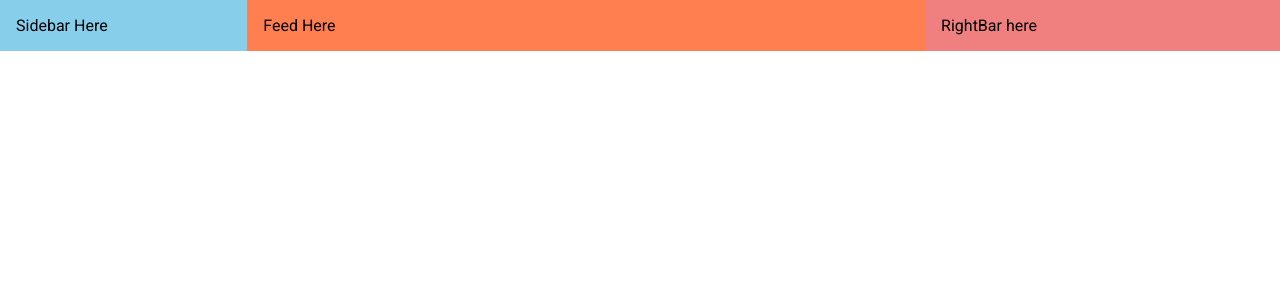
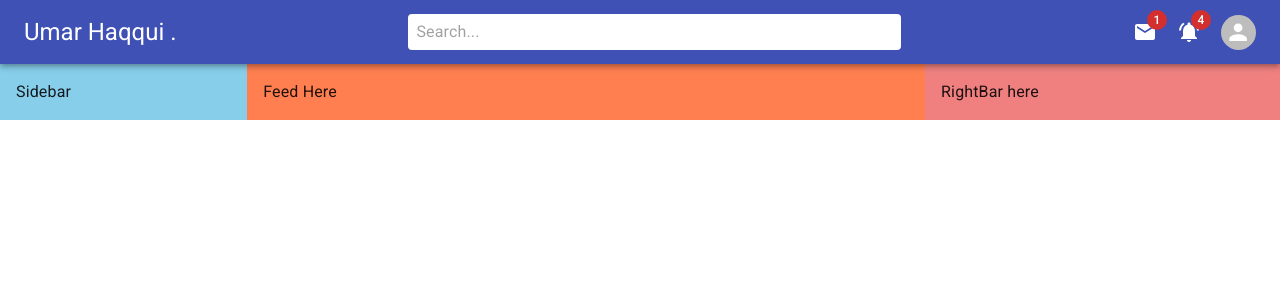
Before and after one commit to Umar-Haqqi/MUI-practice-with-project, a React (Vite) app: page / in a window 1280 px wide. Shown: the top 300 px of the page. Built offline with nearby package versions, Linux system fonts and the light colour scheme.

Commit message:
created a navbar with MUI

```diff
--- a/index.html
+++ b/index.html
@@ -14,6 +14,9 @@
       padding: 0;
       box-sizing: border-box;
     }
+    /* html{
+      font-size: 62.5%;
+    } */
   </style>
   <title>MUI - Facebook Clone</title>
 </head>
--- a/src/App.jsx
+++ b/src/App.jsx
@@ -1,4 +1,4 @@
-// import Navbar from "./components/Navbar"
+import Navbar from "./components/Navbar"
 import Sidebar from "./components/Sidebar"
 import Rightbar from "./components/Rightbar"
 import Feed from "./components/Feed"
@@ -8,7 +8,7 @@ function App() {
   return (
     <>
       <Box>
-        {/* <Navbar /> */}
+        <Navbar />
         <Stack direction="row" spacing={0} justifyContent="center">
           <Sidebar />
           <Feed />
--- a/src/components/Navbar.jsx
+++ b/src/components/Navbar.jsx
@@ -1,9 +1,52 @@
+import { Mail, NotificationsActive } from '@mui/icons-material'
+import { AppBar, Avatar, Badge, InputBase, Typography } from '@mui/material'
 import React from 'react'
+import { SearchBar, CustomToolBar, IconsContainer } from '../mui_components/NavbarStyles'
 
 const Navbar = () => {
+
   return (
     <>
-      <h2>Navbar</h2>
+      <AppBar position='sticky'>
+        <CustomToolBar>
+
+          {/* brand name */}
+          <Typography variant='h5' sx={{
+            display: { xs: 'none', sm: 'block' }
+          }}>Umar Haqqui .</Typography>
+
+          <Typography variant='h5' sx={{
+            display: { xs: 'block', sm: 'none' }
+          }}>UH .</Typography>
+
+
+          {/* search bar */}
+          <SearchBar>
+            <InputBase placeholder='Search...' />
+          </SearchBar>
+
+
+          {/* icons */}
+          <IconsContainer >
+            <Badge badgeContent={1} color='error'>
+              <Mail />
+            </Badge>
+
+            <Badge badgeContent={4} color='error'>
+              <NotificationsActive />
+            </Badge>
+
+            <Avatar
+              sx={{
+                width: 35,
+                height: 35,
+              }}
+              src=''
+            />
+          </IconsContainer>
+
+        </CustomToolBar>
+      </AppBar>
     </>
   )
 }
--- a/src/components/Sidebar.jsx
+++ b/src/components/Sidebar.jsx
@@ -10,7 +10,10 @@ const Sidebar = () => {
         backgroundColor: 'skyblue',
         p: 2,
       }}
-    >Sidebar Here</Box>
+    >
+      <p sx={{ fontSize: '2.0rem' }}>Sidebar</p>
+
+    </Box>
   )
 }
 
--- a/src/main.jsx
+++ b/src/main.jsx
@@ -2,12 +2,13 @@ import React from 'react'
 import ReactDOM from 'react-dom/client'
 import App from './App.jsx'
 import './index.css'
-import { ThemeProvider } from '@mui/material'
+import { CssBaseline, ThemeProvider } from '@mui/material'
 import { theme } from './theme/theme.js'
 
 ReactDOM.createRoot(document.getElementById('root')).render(
   <React.StrictMode>
     <ThemeProvider theme={theme}>
+      <CssBaseline />
       <App />
     </ThemeProvider>
   </React.StrictMode>,
--- /dev/null
+++ b/src/mui_components/NavbarStyles.js
@@ -0,0 +1,23 @@
+import { styled, Box , Toolbar } from '@mui/material'
+import {theme} from '../theme/theme.js'
+
+ const CustomToolBar = styled(Toolbar)({
+    display: 'flex',
+    justifyContent: 'space-between',
+    alignItems: 'center',
+})
+
+ const SearchBar = styled('div')(({ theme }) => ({
+    backgroundColor: theme.palette.primary.light,
+    padding: '2px 8px',
+    borderRadius: theme.shape.borderRadius,
+    width: '40%',
+}))
+
+const IconsContainer = styled(Box)({
+    display: 'flex',
+    alignItems: 'center',
+    gap: '20px',
+})
+
+export { CustomToolBar, SearchBar, IconsContainer }
--- a/src/theme/theme.js
+++ b/src/theme/theme.js
@@ -2,15 +2,19 @@ import { createTheme } from "@mui/material";
 
 export const theme = createTheme({
     palette: {
+        mode: 'light',
         primary: {
             main: '#3f51b5',
-            light: '#ff1a8c',
+            light: 'white',
         },
         secondary: {
             main: '#f50057',
         },
         other: {
-            main: '#fff',
+            main: '#f0f',
+        },
+        shape: {
+            borderRadius: '5px'
         }
     }
 })
```
